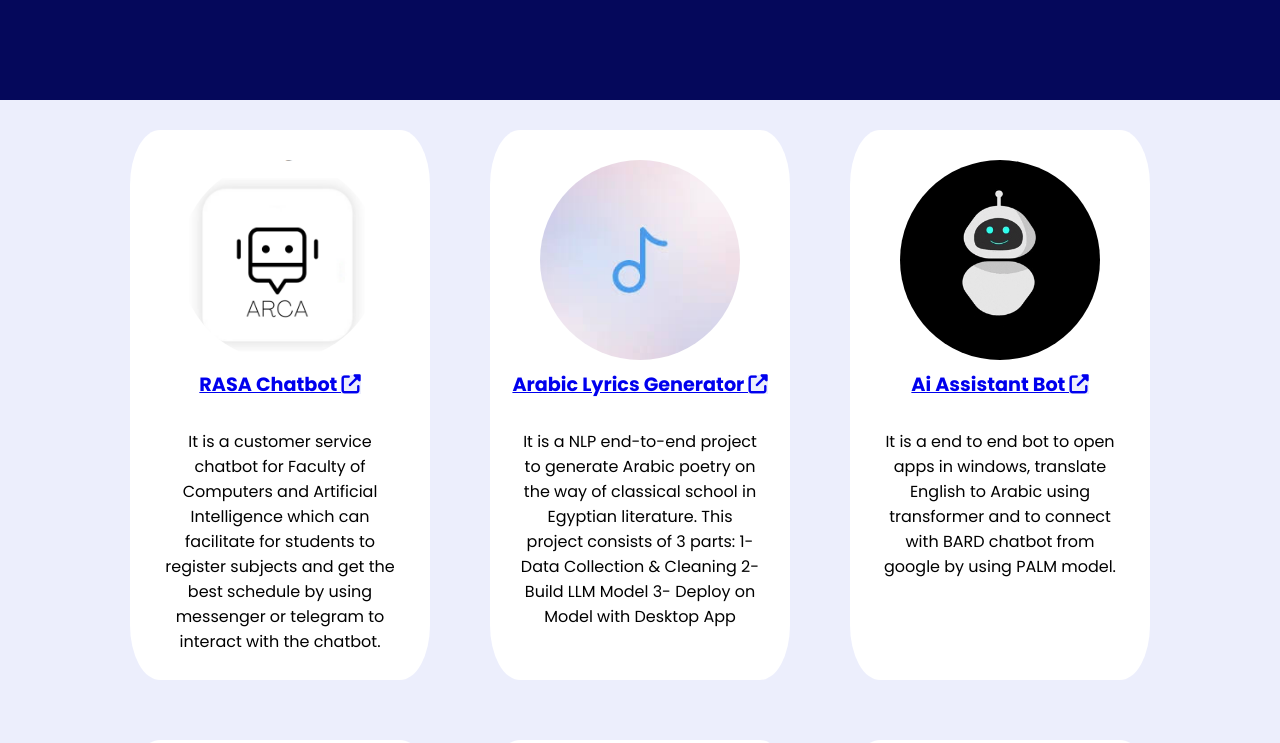
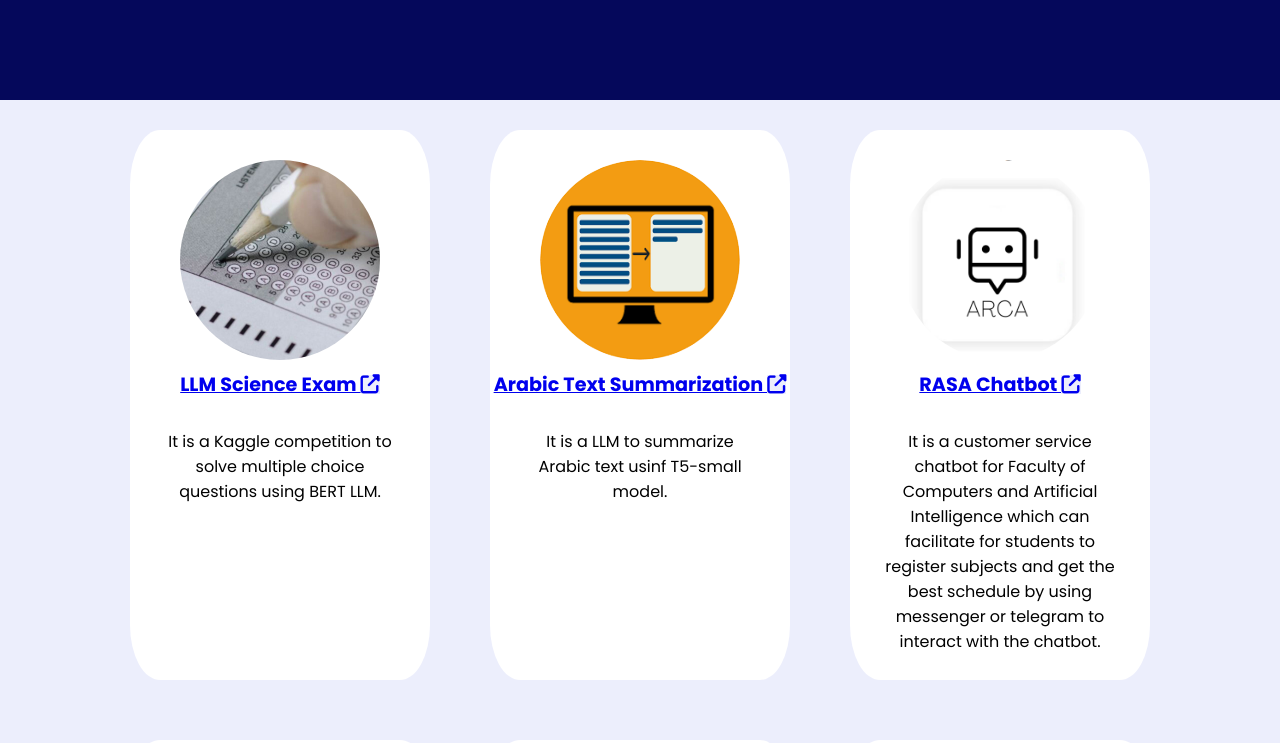
Before and after one commit to youssef893/youssefsayed.github.io, a plain HTML site: page nlp.html in a window 1280 px wide. Shown: the part 700-1443 px from the top of the page. Drawn offline with nearby package versions, Linux system fonts and the light colour scheme; a web font is replaced by a local one.

Commit message:
add new projects

```diff
--- a/nlp.html
+++ b/nlp.html
@@ -74,6 +74,27 @@
   <section class="projects" id="rasa">
     <div class="container">
       <div class="projects-content">
+
+        <div class="project">
+          <a href="https://github.com/youssef893/-LLM-Science-Exam">
+            <img src="assests/exam.png" alt="Project 1">
+          </a>
+          <h1 class="projects-heading"><a href="https://github.com/youssef893/-LLM-Science-Exam">LLM Science Exam <i class="fas fa-external-link-alt"></i></a></h1>
+          <p>
+            It is a Kaggle competition to solve multiple choice questions using BERT LLM.
+          </p>
+        </div>
+
+        <div class="project">
+          <a href="https://github.com/youssef893/Arabic-text-summarization/tree/main">
+            <img src="assests/summary.png" alt="Project 1">
+          </a>
+          <h1 class="projects-heading"><a href="https://github.com/youssef893/Arabic-text-summarization/tree/main">Arabic Text Summarization <i class="fas fa-external-link-alt"></i></a></h1>
+          <p>
+            It is a LLM to summarize Arabic text usinf T5-small model.
+          </p>
+        </div>
+
         <div class="project">
           <a href="https://github.com/youssef893/FCAI_CU_Chatbot">
             <img src="assests/Screenshot 2023-07-21 024657.png" alt="Project 1">
@@ -81,6 +102,7 @@
           <h1 class="projects-heading"><a href="https://github.com/youssef893/FCAI_CU_Chatbot">RASA Chatbot <i class="fas fa-external-link-alt"></i></a></h1>
           <p>It is a customer service chatbot for Faculty of Computers and Artificial Intelligence which can facilitate for students to register subjects and get the best schedule by using messenger or telegram to interact with the chatbot.</p>
         </div>
+
         <div class="project">
           <a href="https://github.com/youssef893/Arabic-Lyrics-Generator-LLM">
             <img src="assests/lyrics.jpeg" alt="Project 2">
```
Also changed, not shown: assests/exam.png (added), assests/summary.png (added).
